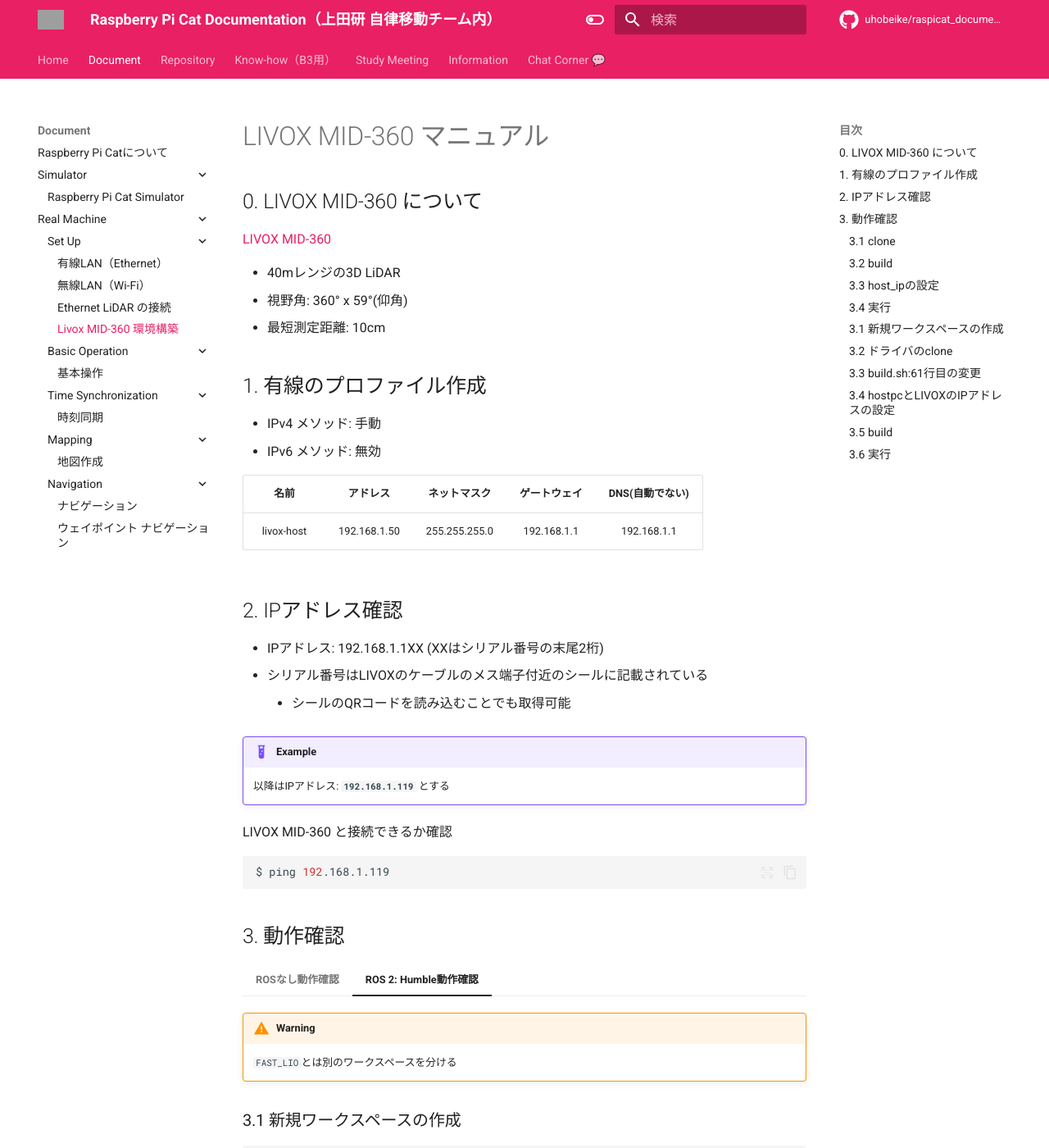
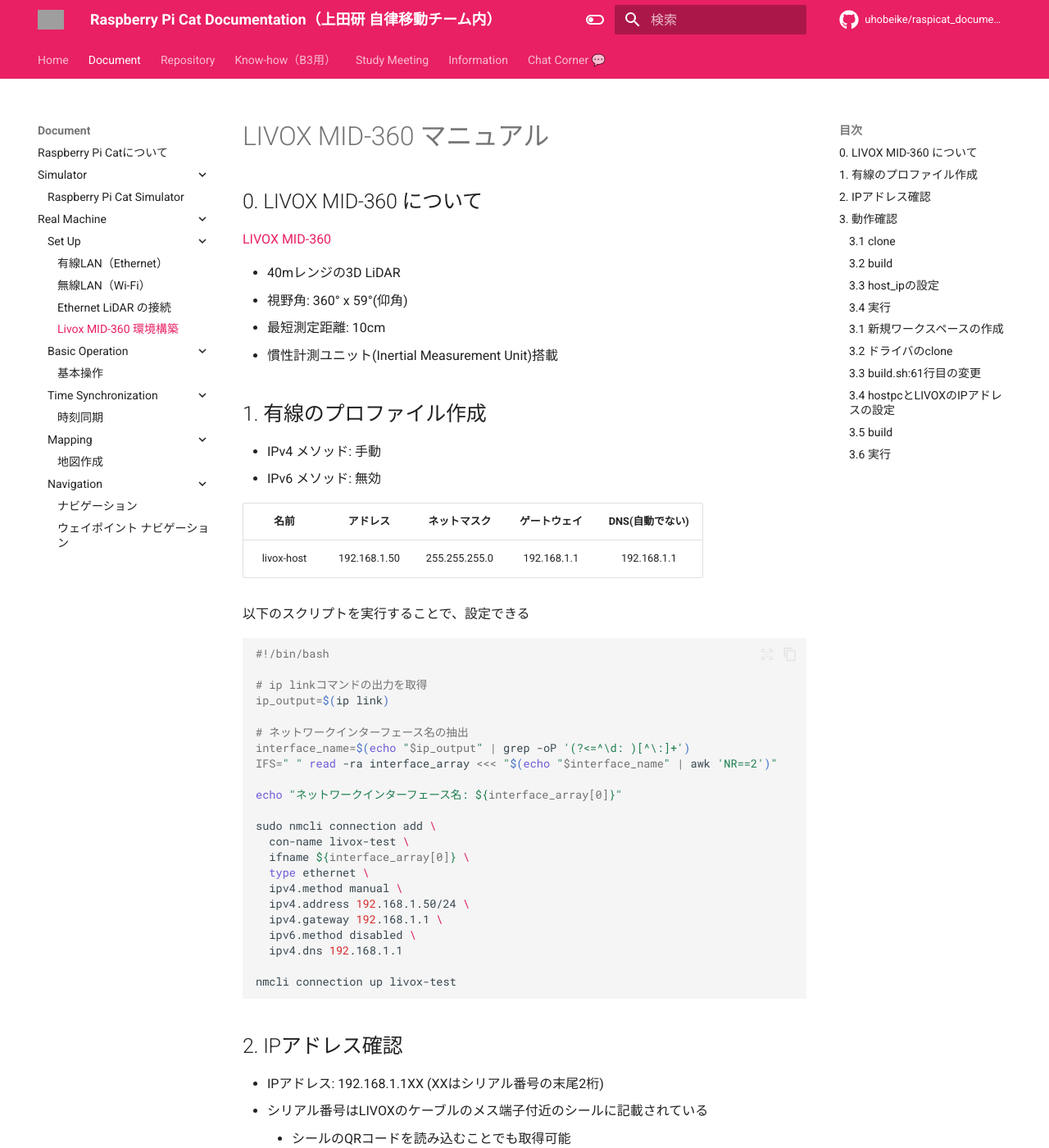
Before and after one commit to CIT-Autonomous-Robot-Lab/raspicat_documentation, an MkDocs documentation site: the page built from docs/document/real_machine/set_up/livox.md, in a window 1280 px wide and 1400 px high. Shown: the whole window at 82% size. Built offline with MkDocs 1.6.1 and Material for MkDocs 9.7.7, drawn with Linux system fonts in a browser that asks for light colours; comment, search, counter and statistics services are not loaded; some of the changed text lies outside the part shown; grey boxes are pictures that could not be loaded.

Commit message:
Add network setting script for livox

````diff
--- a/docs/document/real_machine/set_up/livox.md
+++ b/docs/document/real_machine/set_up/livox.md
@@ -15,6 +15,7 @@
 - 40mレンジの3D LiDAR
 - 視野角: 360° x 59°(仰角)
 - 最短測定距離: 10cm
+- 慣性計測ユニット(Inertial Measurement Unit)搭載
 
 
 ## 1. 有線のプロファイル作成
@@ -25,6 +26,32 @@
 | 名前 | アドレス | ネットマスク | ゲートウェイ | DNS(自動でない) |
 | :----: | :----: | :----: | :----: | :----: |
 | livox-host | 192.168.1.50 | 255.255.255.0 | 192.168.1.1 | 192.168.1.1 |
+
+以下のスクリプトを実行することで、設定できる
+```bash
+#!/bin/bash
+
+# ip linkコマンドの出力を取得
+ip_output=$(ip link)
+
+# ネットワークインターフェース名の抽出
+interface_name=$(echo "$ip_output" | grep -oP '(?<=^\d: )[^\:]+')
+IFS=" " read -ra interface_array <<< "$(echo "$interface_name" | awk 'NR==2')"
+
+echo "ネットワークインターフェース名: ${interface_array[0]}"
+
+sudo nmcli connection add \
+  con-name livox-test \
+  ifname ${interface_array[0]} \
+  type ethernet \
+  ipv4.method manual \
+  ipv4.address 192.168.1.50/24 \
+  ipv4.gateway 192.168.1.1 \
+  ipv6.method disabled \
+  ipv4.dns 192.168.1.1
+
+nmcli connection up livox-test
+```
 
 ## 2. IPアドレス確認
 
@@ -37,7 +64,7 @@
 
 LIVOX MID-360 と接続できるか確認
 ```bash
-$ ping 192.168.1.119
+ping 192.168.1.119
 ```
 
 ## 3. 動作確認
@@ -53,27 +80,27 @@
 
     ### 3.1 clone
     ```bash
-    $ mkdir -p $HOME/livox_ws/src
-    $ cd $HOME/livox_ws/src
-    $ git clone https://github.com/Livox-SDK/Livox-SDK2
+    mkdir -p $HOME/livox_ws/src
+    cd $HOME/livox_ws/src
+    git clone https://github.com/Livox-SDK/Livox-SDK2
     ```
 
     ### 3.2 build
     ```bash
-    $ cd $HOME/livox/src/Livox-SDK2/ && mkdir build && cd build
-    $ cmake .. && make -j
-    $ sudo make install
+    cd $HOME/livox/src/Livox-SDK2/ && mkdir build && cd build
+    cmake .. && make -j
+    sudo make install
     ```
 
     ### 3.3 `host_ip`の設定
     ```bash
-    $ sed -i "s/192.168.1.5/192.168.1.50/g" $HOME/livox_ws/src/Livox-SDK2/samples/livox_lidar_quick_start/mid360l_config.json
+    sed -i "s/192.168.1.5/192.168.1.50/g" $HOME/livox_ws/src/Livox-SDK2/samples/livox_lidar_quick_start/mid360l_config.json
     ```
 
     ### 3.4 実行
     ```bash
-    $ cd $HOME/livox_ws/src/Livox-SDK2/build/samples/livox_lidar_quick_start/
-    $ ./livox_lidar_quick_start ../../../samples/livox_lidar_quick_start/mid360_config.json
+    cd $HOME/livox_ws/src/Livox-SDK2/build/samples/livox_lidar_quick_start/
+    ./livox_lidar_quick_start ../../../samples/livox_lidar_quick_start/mid360_config.json
     ```
 
 ===+ "ROS 2: Humble動作確認"
@@ -86,13 +113,13 @@
     ### 3.1 新規ワークスペースの作成
 
     ```bash
-    $ mkdir $HOME/livox_ws/src -p && cd $HOME/livox_ws/src
+    mkdir $HOME/livox_ws/src -p && cd $HOME/livox_ws/src
     ```
 
     ### 3.2 ドライバのclone
 
     ```bash
-    $ git clone https://github.com/Livox-SDK/livox_ros_driver2
+    git clone https://github.com/Livox-SDK/livox_ros_driver2
     ```
 
     ### 3.3 build.sh:61行目の変更
@@ -105,27 +132,27 @@
     ### 3.4 hostpcとLIVOXのIPアドレスの設定
 
     ```bash
-    $ sed -i "s/192.168.1.5/192.168.1.50/g" $HOME/livox_ros_driver2/config/MID360_config.json
-    $ sed -i "s/192.168.1.12/192.168.1.119/g" $HOME/livox_ros_driver2/config/MID360_config.json
+    sed -i "s/192.168.1.5/192.168.1.50/g" $HOME/livox_ros_driver2/config/MID360_config.json
+    sed -i "s/192.168.1.12/192.168.1.119/g" $HOME/livox_ros_driver2/config/MID360_config.json
     ```
 
     ### 3.5 build
 
     ```bash
-    $ source $HOME/livox_ws/install/setup.bash
-    $ cd $HOME/livox_ws/src/livox_ros_driver2
-    $ ./build.sh humble
+    source $HOME/livox_ws/install/setup.bash
+    cd $HOME/livox_ws/src/livox_ros_driver2
+    ./build.sh humble
     ```
 
     ### 3.6 実行
 
     ```bash
-    $ ros2 launch livox_ros_driver2 rviz_MID360_launch.py
-    $ ros2 topic list -t
+    ros2 launch livox_ros_driver2 rviz_MID360_launch.py
+    ros2 topic list -t
     ```
 
     !!! success
-        `$ ros2 topic list -t` の出力
+        `ros2 topic list -t` の出力
         ```bash
         /clicked_point [geometry_msgs/msg/PointStamped]
         /initialpose [geometry_msgs/msg/PoseWithCovarianceStamped]
````
